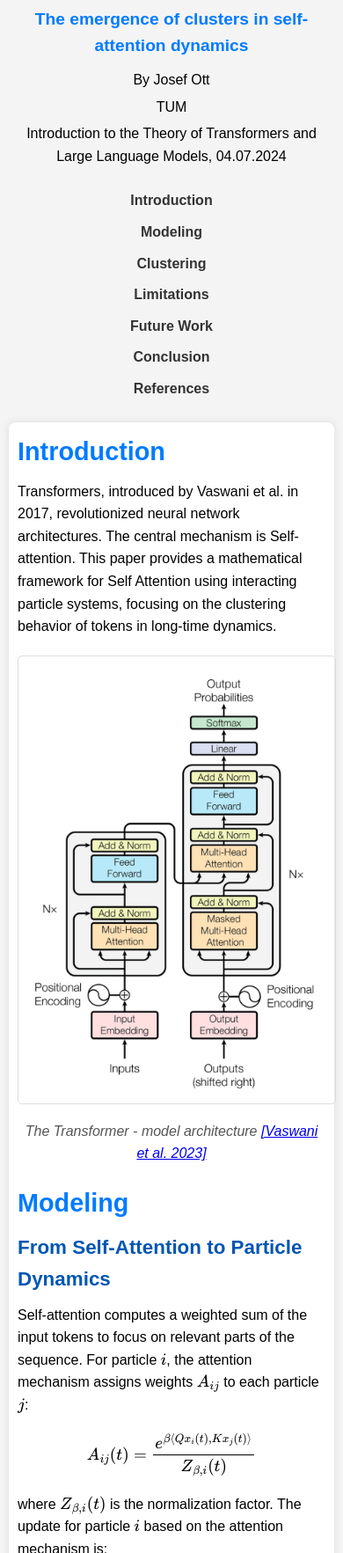
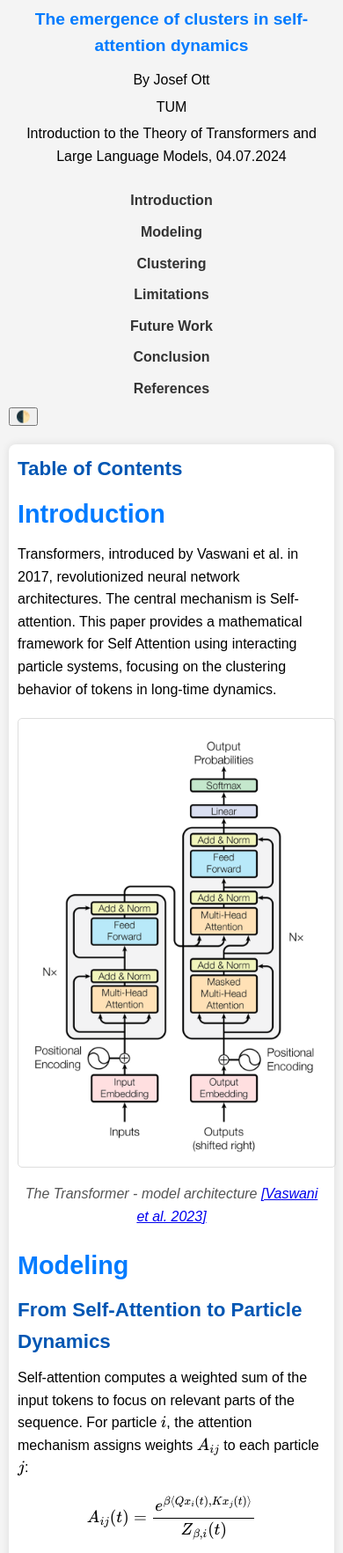
Before and after one commit to josefott/josefott.github.io, a plain HTML site: page index.html in a window 390 px wide. Shown: the part 167-1932 px from the top of the page at 88% size. Drawn offline with nearby package versions, Linux system fonts and the light colour scheme.

Commit message:
Update index.html

```diff
--- a/index.html
+++ b/index.html
@@ -6,6 +6,8 @@
     <title>A Mathematical Perspective on Transformers</title>
     <script src="https://polyfill.io/v3/polyfill.min.js?features=es6"></script>
     <script id="MathJax-script" async src="https://cdn.jsdelivr.net/npm/mathjax@3/es5/tex-mml-chtml.js"></script>
+    <link rel="stylesheet" href="https://cdnjs.cloudflare.com/ajax/libs/prism/1.24.1/themes/prism.min.css">
+    <link href="https://fonts.googleapis.com/css2?family=Roboto:wght@300;400;700&display=swap" rel="stylesheet">
     <link rel="stylesheet" href="styles.css">
 </head>
 <body>
@@ -17,7 +19,7 @@
         <p>Introduction to the Theory of Transformers and Large Language Models, 04.07.2024</p>
     </header>
 
-    <nav>
+    <nav id="navbar">
         <ul>
             <li><a href="#introduction">Introduction</a></li>
             <li><a href="#modeling">Modeling</a></li>
@@ -27,14 +29,21 @@
             <li><a href="#conclusion">Conclusion</a></li>
             <li><a href="#references">References</a></li>
         </ul>
+        <button id="darkModeToggle" aria-label="Toggle dark mode">🌓</button>
     </nav>
 
     <main>
+        <aside id="toc">
+            <h3>Table of Contents</h3>
+            <!-- This will be populated by JavaScript -->
+        </aside>
+
+        <article>
             <section id="introduction">
                 <h2>Introduction</h2>
                 <p>Transformers, introduced by Vaswani et al. in 2017, revolutionized neural network architectures. The central mechanism is Self-attention. This paper provides a mathematical framework for Self Attention using interacting particle systems, focusing on the clustering behavior of tokens in long-time dynamics.</p>
                 <figure>
-                <img src="Transformer.png" alt="The Transformer - model architecture">
+                    <img src="Transformer.png" alt="The Transformer - model architecture" loading="lazy">
                     <figcaption>The Transformer - model architecture <a href="#ref1">[Vaswani et al. 2023]</a></figcaption>
                 </figure>
             </section>
@@ -96,10 +105,18 @@
                     <li id="ref2">Geshkovski, Borjan, et al. "A Mathematical Perspective on Transformers." <em>Journal of Machine Learning Research</em> 2024. <a href="https://arxiv.org/abs/2312.10794">[link]</a></li>
                 </ul>
             </section>
+        </article>
     </main>
 
     <footer>
         <p>&copy; 2024 Josef Ott. All rights reserved.</p>
+        <div class="social-share">
+            <button aria-label="Share on Twitter">Twitter</button>
+            <button aria-label="Share on LinkedIn">LinkedIn</button>
+        </div>
     </footer>
+
+    <script src="https://cdnjs.cloudflare.com/ajax/libs/prism/1.24.1/prism.min.js"></script>
+    <script src="script.js"></script>
 </body>
 </html>
```
Lines whose indentation alone changed are shown as unchanged.
